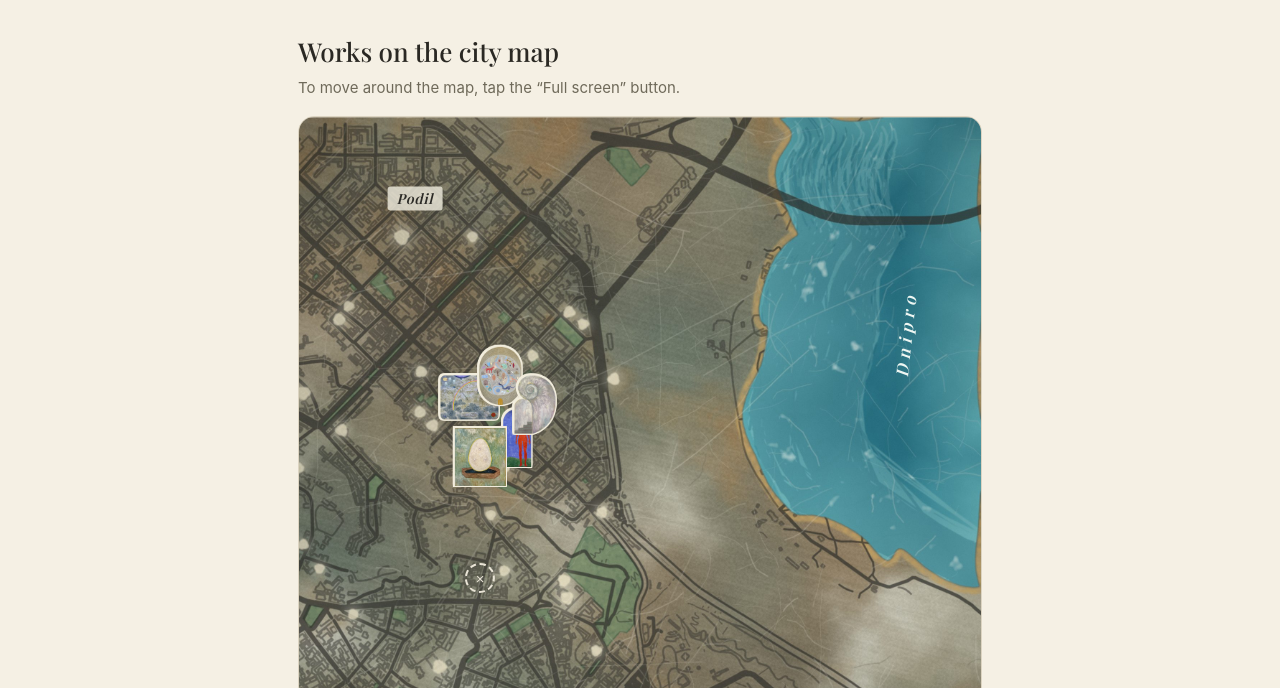
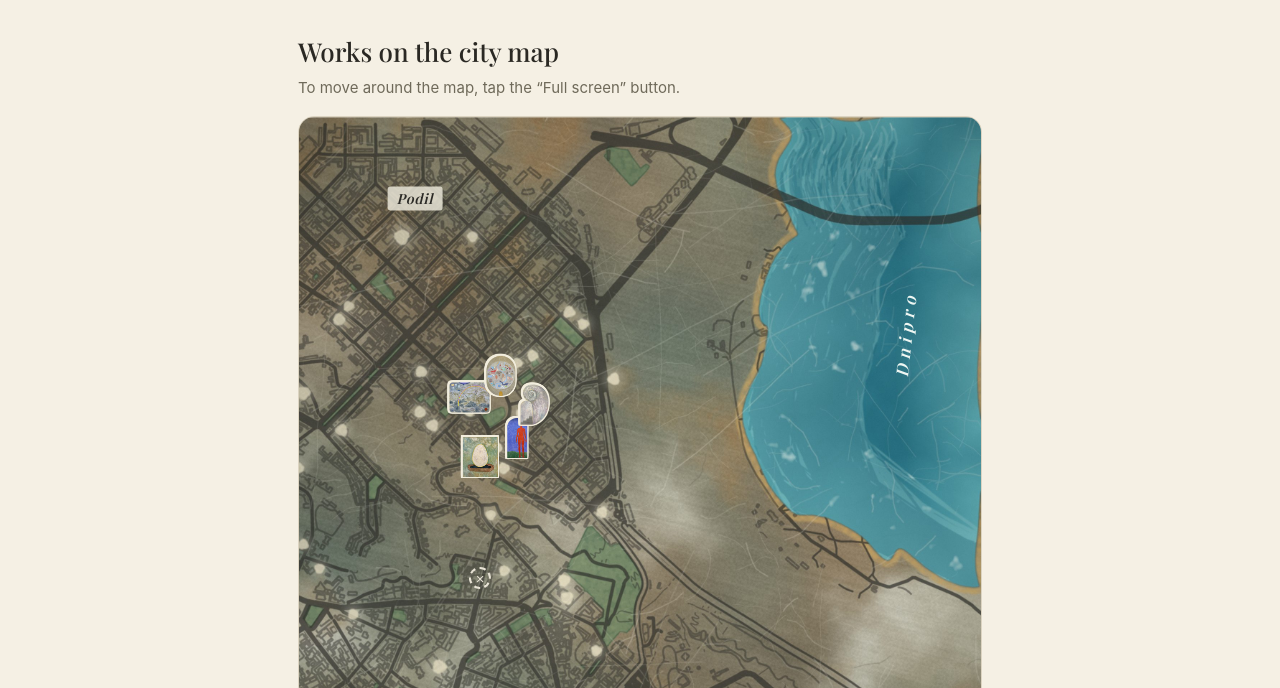
Before and after one commit to oxd418-cell/vasylenko-map, a plain HTML site: page index.html in a window 1280 px wide. Shown: the part 63-751 px from the top of the page. Drawn offline with nearby package versions, Linux system fonts and the light colour scheme; a web font is replaced by a local one.

Commit message:
Роботи на мапі трохи менші
Co-Authored-By: Claude Sonnet 5.5 <noreply@anthropic.com>
Claude-Session: https://claude.ai/code/session_015kGzzFvnktCL3RG7bCk629

```diff
--- a/index.html
+++ b/index.html
@@ -118,12 +118,12 @@ footer{border-top:1px solid var(--line);padding:18px 0 40px;color:var(--muted);f
 .lbl.sm.nd{padding:1px 6px;background:rgba(236,232,218,.72);color:#2f3a2b}
 .lbl.sm.road{background:rgba(44,43,38,.62);color:#efeadb}
 .lbl.river{background:none;text-shadow:none}
-.pin{width:58px;height:58px}
+.pin{width:40px;height:40px}
 .pin i{inset:0;border:0;border-radius:0;background-color:transparent;box-shadow:none;
  filter:drop-shadow(1.5px 0 0 #f2eddd) drop-shadow(-1.5px 0 0 #f2eddd) drop-shadow(0 1.5px 0 #f2eddd) drop-shadow(0 -1.5px 0 #f2eddd)}
 .pin.on i{transform:scale(1.18);border:0;
  filter:drop-shadow(2px 0 0 var(--accent)) drop-shadow(-2px 0 0 var(--accent)) drop-shadow(0 2px 0 var(--accent)) drop-shadow(0 -2px 0 var(--accent))}
-.pin.gone i{inset:14px;border:2px dashed #e9e4d6;border-radius:50%;filter:none}
+.pin.gone i{inset:9px;border:2px dashed #e9e4d6;border-radius:50%;filter:none}
 .pin.gone.on i{transform:none;border-color:var(--accent)}
 .pin.on::before{border-radius:50%}
 </style>
```
